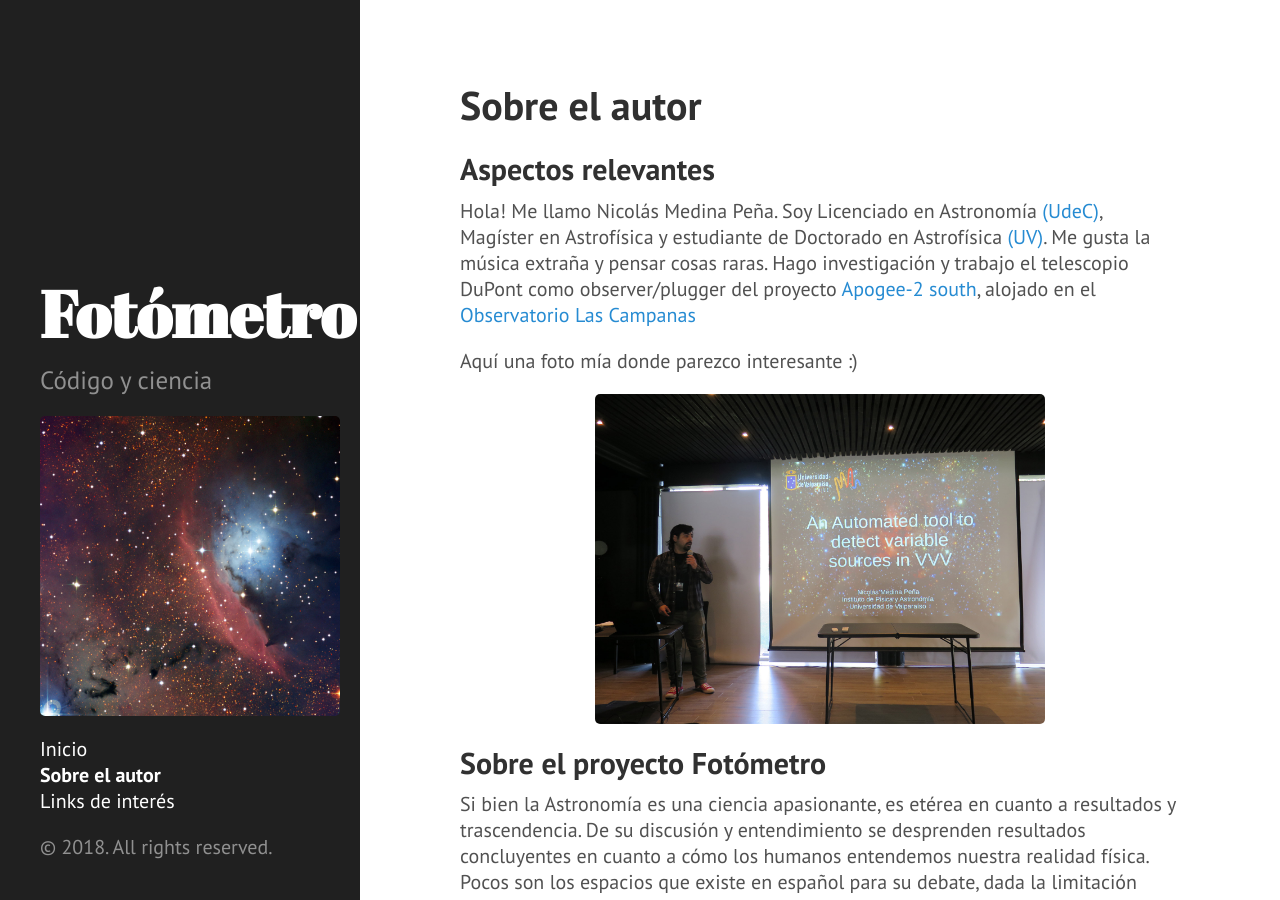
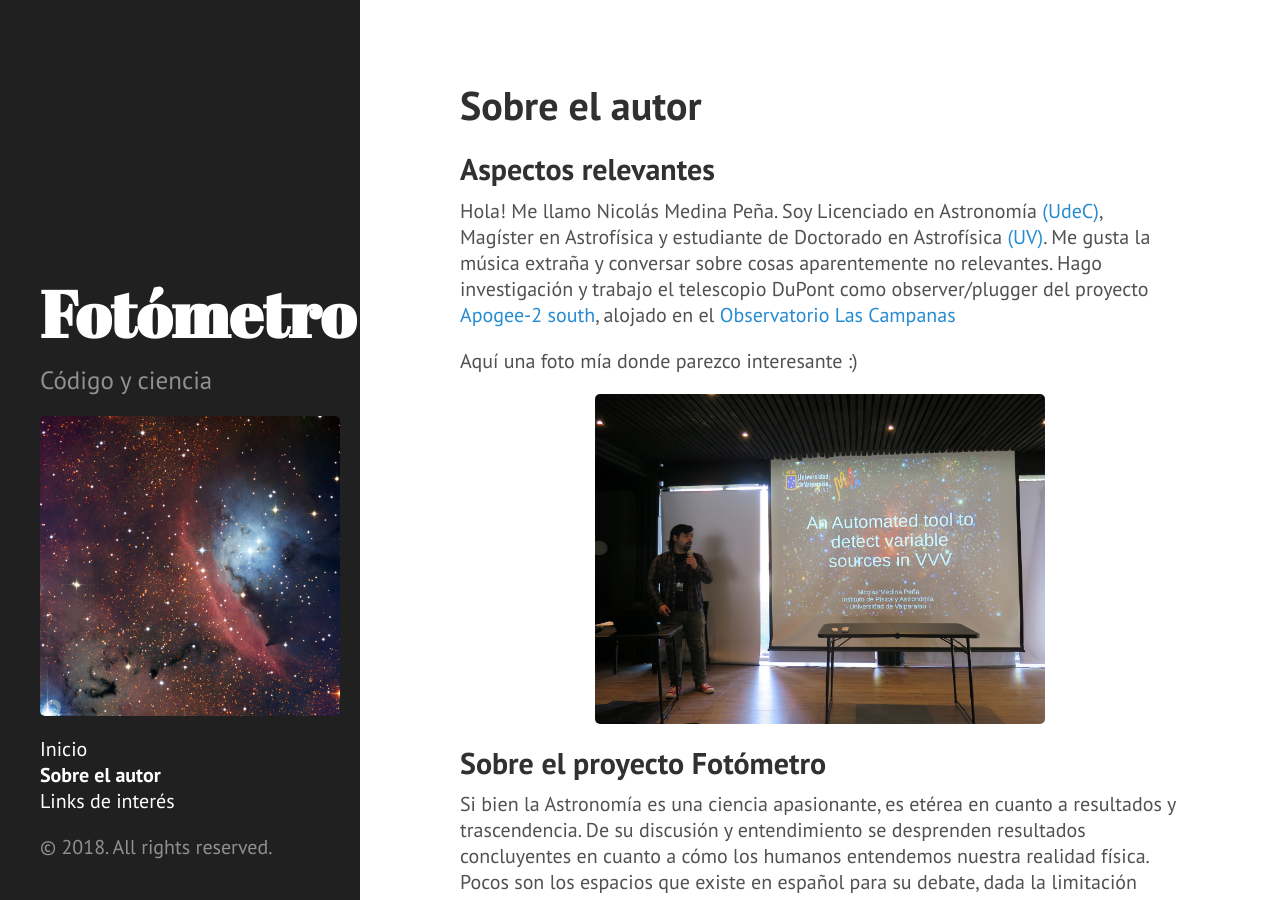
Before and after one commit to nicomedinap/nicomedinap.github.io, a Jekyll site: the page built from about.md, in a window 1280 px wide and 900 px high. Built offline with Jekyll 4.4.1, drawn with Linux system fonts in a browser that asks for light colours.

Commit message:
Update about.md

```diff
--- a/about.md
+++ b/about.md
@@ -5,7 +5,7 @@
 
 ## Aspectos relevantes
 
-Hola! Me llamo Nicolás Medina Peña. Soy Licenciado en Astronomía [(UdeC)](http://www.udec.cl/pexterno/){:target="_blank"}, Magíster en Astrofísica y estudiante de Doctorado en Astrofísica [(UV)](http://uv.cl/){:target="_blank"}. Me gusta la música extraña y pensar cosas raras.
+Hola! Me llamo Nicolás Medina Peña. Soy Licenciado en Astronomía [(UdeC)](http://www.udec.cl/pexterno/){:target="_blank"}, Magíster en Astrofísica y estudiante de Doctorado en Astrofísica [(UV)](http://uv.cl/){:target="_blank"}. Me gusta la música extraña y conversar sobre cosas aparentemente no relevantes.
 Hago investigación y trabajo el telescopio DuPont como observer/plugger del proyecto [Apogee-2 south](http://www.sdss.org/surveys/apogee-2/){:target="_blank"}, alojado en el [Observatorio Las Campanas](https://es.wikipedia.org/wiki/Observatorio_Las_Campanas.){:target="_blank"}
 
 Aquí una foto mía donde parezco interesante :)
```
